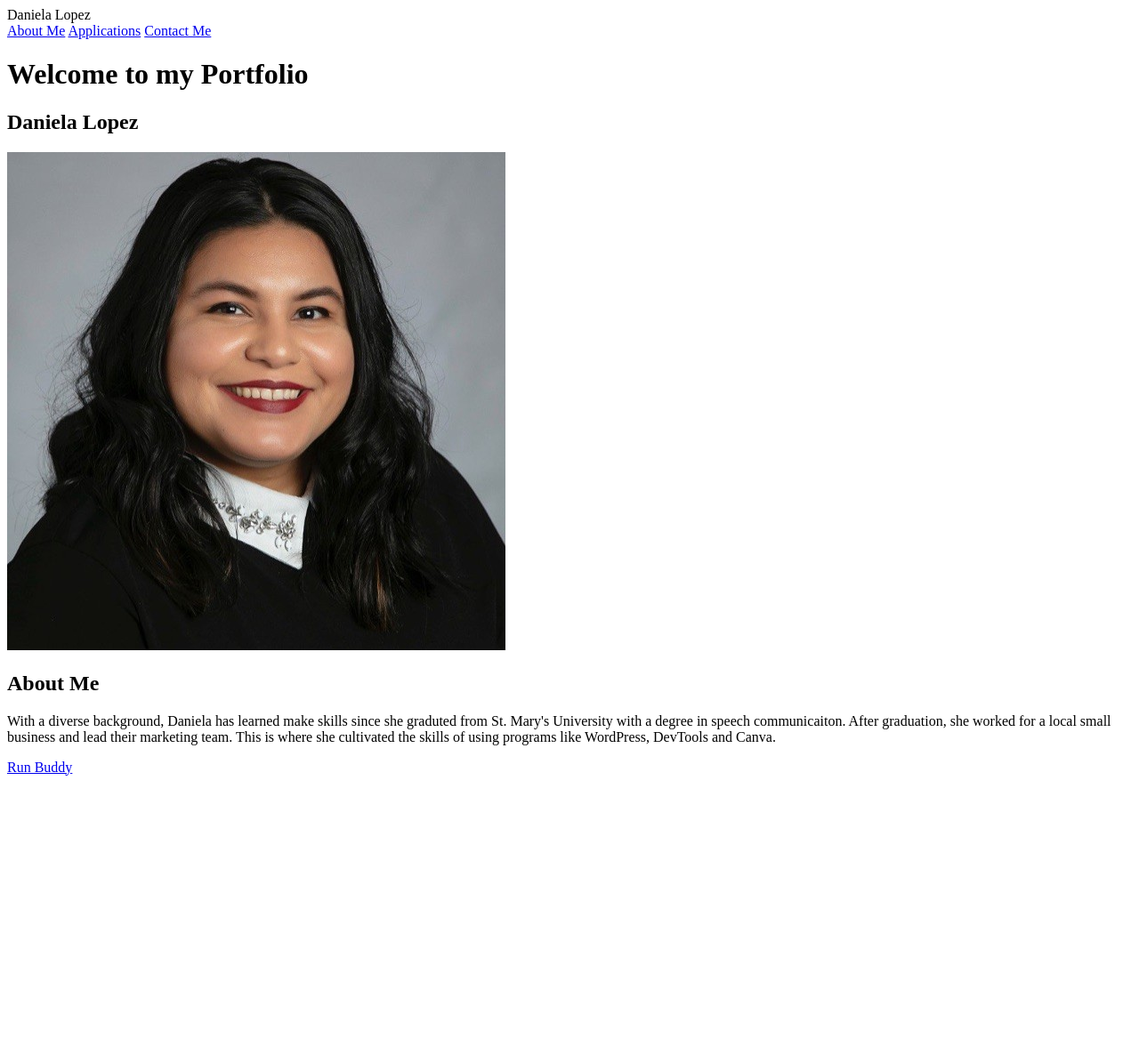
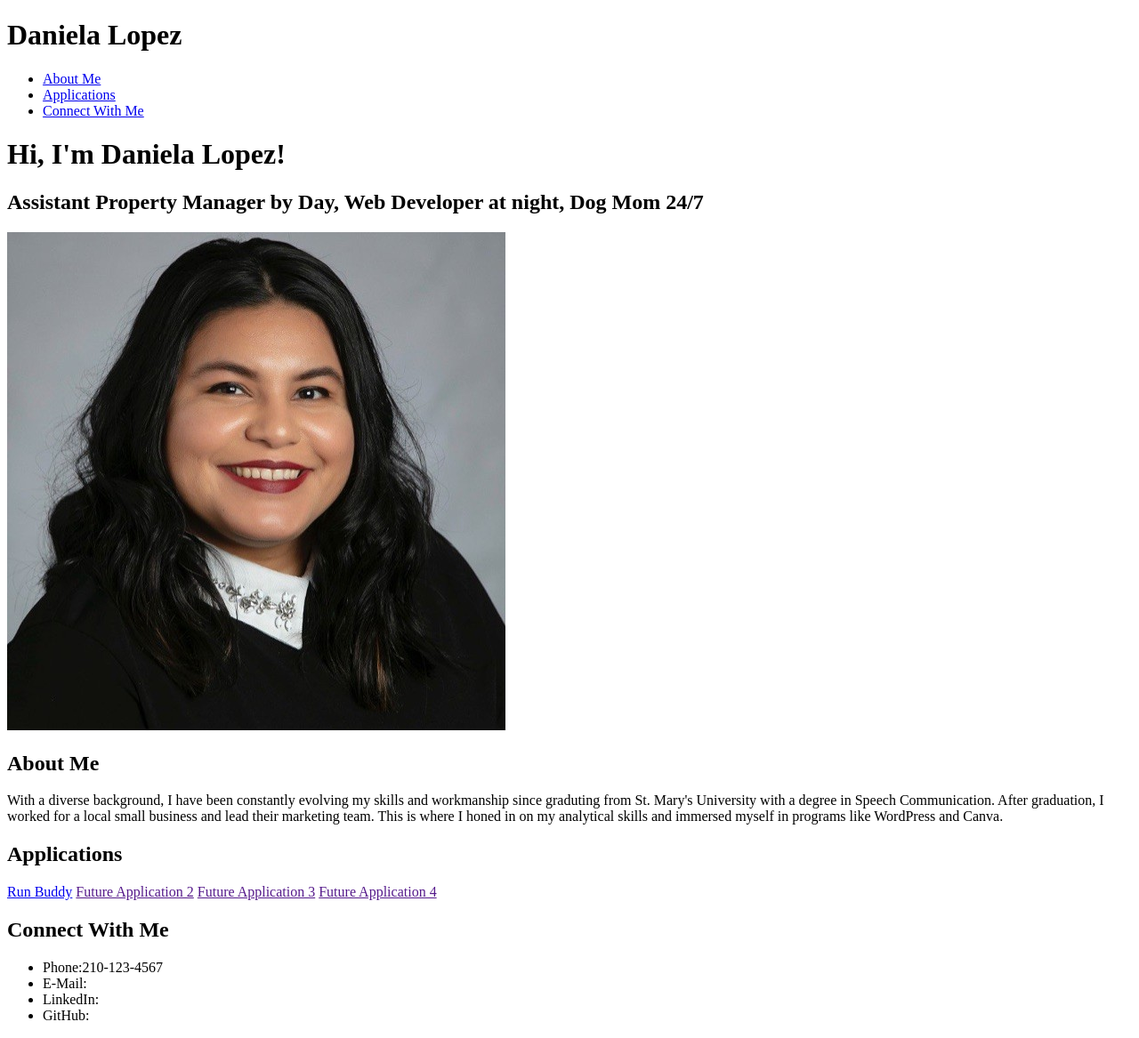
Before and after one commit to dlope0831/all-about-daniela-lopez, a plain HTML site: page all-about-daniela-lopez/index.html in a window 1280 px wide. Shown: the whole page at 89% size. Before the commit the page ends 880 px from the top, so only its background shows below. Drawn offline with Linux system fonts and the light colour scheme.

Commit message:
added sections and footer

```diff
--- a/all-about-daniela-lopez/index.html
+++ b/all-about-daniela-lopez/index.html
@@ -1,32 +1,48 @@
 <!DOCTYPE html>
 <html lang="en">
     <head>
-        <meta charset="UTF-8">
+        <meta charset="UTF-8" />
+        <meta name="viewport" content="width=device-width, initial-scale=1.0" />
         <title>Daniela Lopez - Full Stack Web Developer</title>
         <link rel="stylesheet" href= "./assets/css/style.css">
     </head>
     <body>
-        <header> Daniela Lopez </header>
-            <nav>
-                <a href="#about-me">About Me</a>
-                <a href="#applications">Applications</a>
-                <a href="#contact-me">Contact Me</a>
-            </nav>
-        <main>
-            <h1> Welcome to my Portfolio</h1>
-            <h2>Daniela Lopez</h2>
+    <header>
+        <h1>Daniela Lopez</h1>
+            <ul>
+            <li> <a href="#about-me">About Me</a></li>
+            <li><a href="#applications">Applications</a></li>
+            <li><a href="#connect-with-me">Connect With Me</a></li>
+            </ul>
+    </header>
+</nav>
+    <main>
+        <h1> Hi, I'm Daniela Lopez!</h1>
+        <h2>Assistant Property Manager by Day, Web Developer at night, Dog Mom 24/7</h2>
             <img src="./assets/images/Img 1.jpg" alt="Daniela Lopez headshot photo picuted in a black shirt with a white colar">
-            <br>
             <h2>About Me</h2>
-            <p>With a diverse background, Daniela has learned make skills since she graduted from St. Mary's University with a degree in speech communicaiton.
-                After graduation, she worked for a local small business and lead their marketing team. This is where she cultivated the skills of using programs like WordPress, DevTools and Canva.
+            <p>With a diverse background, I have been constantly evolving my skills and workmanship since graduting from St. Mary's University with a degree in Speech Communication.
+                After graduation, I worked for a local small business and lead their marketing team. This is where I honed in on my analytical skills and immersed myself in programs like WordPress and Canva.
             </p>
-            <a href="https://dlope0831.github.io/run-buddy-2/" target="_blank">Run Buddy</a>
-            <section>
-                <div class= work</div>
-
-            </section>
         </main>
+    <h2>Applications</h2>
+        <section class= applications</div>
+            <div class="applications-cards">
+                <a href="https://dlope0831.github.io/run-buddy-2/" target="_blank">Run Buddy</a>
+                <a href="" target="_blank">Future Application 2</a>
+                <a href="" target="_blank">Future Application 3</a>
+                <a href="" target="_blank">Future Application 4</a>
+            </div>
+        </section>
+             <footer>
+                <h2>Connect With Me</h2>
+                    <ul>
+                        <li>Phone:210-123-4567</li>
+                        <li>E-Mail:</li>
+                        <li>LinkedIn:</li>
+                        <li>GitHub: </li>
+                    </ul>
+                </footer>
     </body>
 </html>
 <!-- opens the work in another tab -->
```
